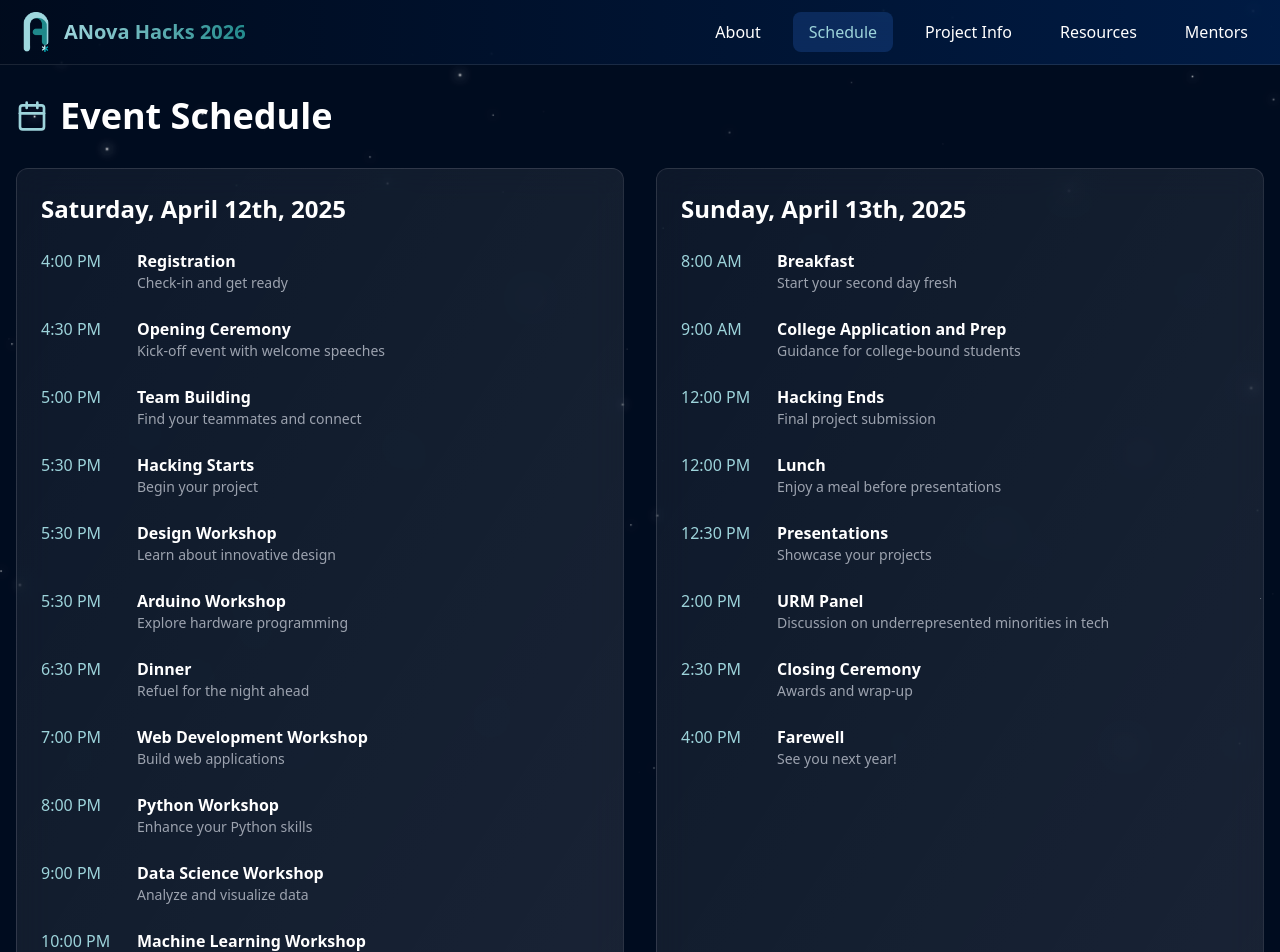
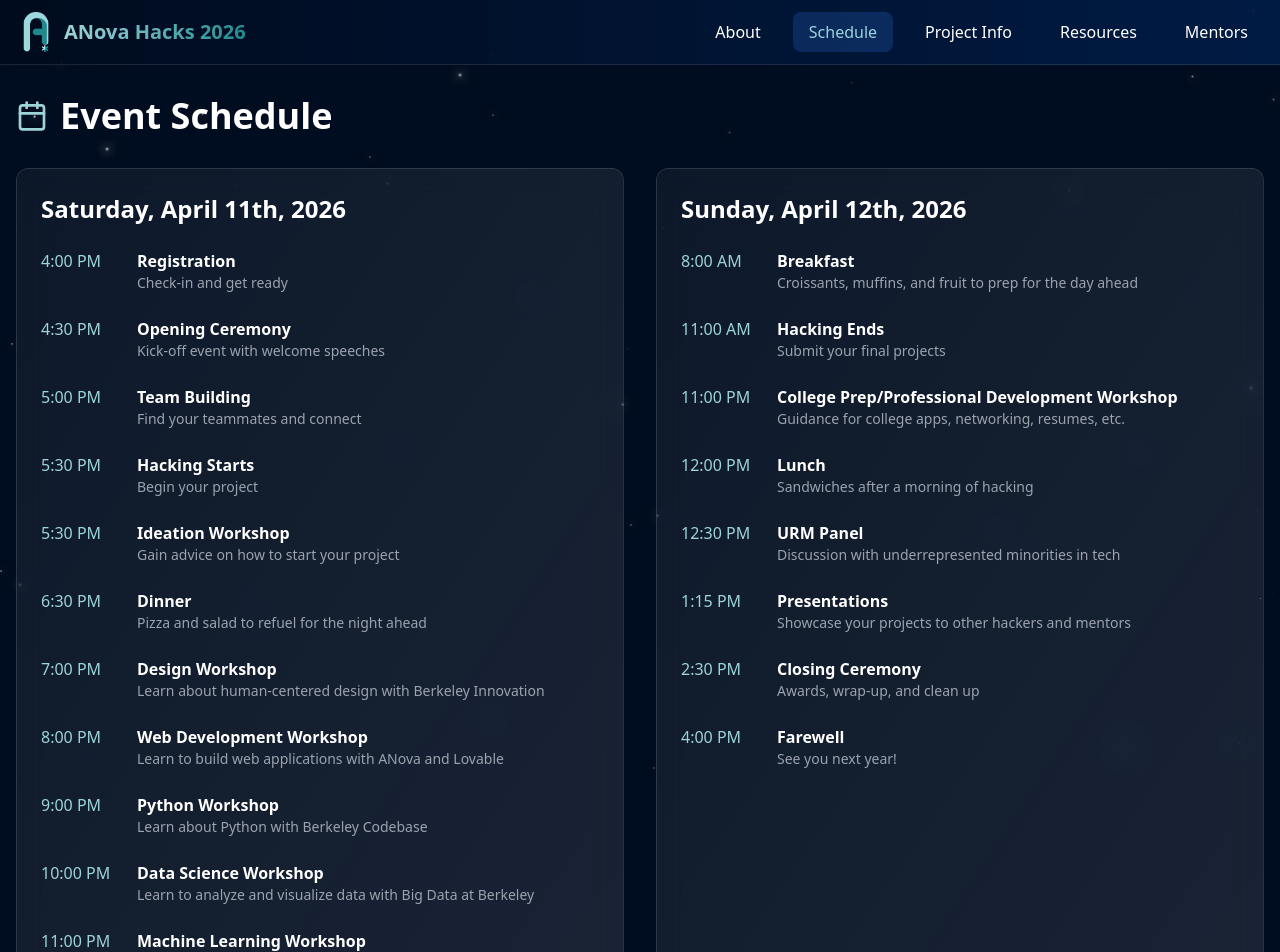
Before and after one commit to slingann/anova-hacks-26, a React (Vite) app: page /schedule in a window 1280 px wide. Shown: the top 952 px of the page. Built offline with nearby package versions, Linux system fonts and the light colour scheme.

Commit message:
Change schedule dates and update event descriptions
Updated the schedule dates and modified event details for the weekend.

```diff
--- a/src/pages/Schedule.tsx
+++ b/src/pages/Schedule.tsx
@@ -5,33 +5,32 @@ import { Calendar } from 'lucide-react';
 const Schedule = () => {
   const schedule = [
     {
-      "day": "Saturday, April 12th, 2025",
+      "day": "Saturday, April 11th, 2026",
       "events": [
         { "time": "4:00 PM", "title": "Registration", "description": "Check-in and get ready" },
         { "time": "4:30 PM", "title": "Opening Ceremony", "description": "Kick-off event with welcome speeches" },
         { "time": "5:00 PM", "title": "Team Building", "description": "Find your teammates and connect" },
         { "time": "5:30 PM", "title": "Hacking Starts", "description": "Begin your project" },
-        { "time": "5:30 PM", "title": "Design Workshop", "description": "Learn about innovative design" },
-        { "time": "5:30 PM", "title": "Arduino Workshop", "description": "Explore hardware programming" },
-        { "time": "6:30 PM", "title": "Dinner", "description": "Refuel for the night ahead" },
-        { "time": "7:00 PM", "title": "Web Development Workshop", "description": "Build web applications" },
-        { "time": "8:00 PM", "title": "Python Workshop", "description": "Enhance your Python skills" },
-        { "time": "9:00 PM", "title": "Data Science Workshop", "description": "Analyze and visualize data" },
-        { "time": "10:00 PM", "title": "Machine Learning Workshop", "description": "Dive into ML concepts" },
-        { "time": "11:00 PM", "title": "App Development Workshop", "description": "Create mobile apps" },
-        { "time": "12:00 AM", "title": "Late Night Festivities", "description": "Unwind and have fun" }
+        { "time": "5:30 PM", "title": "Ideation Workshop", "description": "Gain advice on how to start your project" },
+        { "time": "6:30 PM", "title": "Dinner", "description": "Pizza and salad to refuel for the night ahead" },
+        { "time": "7:00 PM", "title": "Design Workshop", "description": "Learn about human-centered design with Berkeley Innovation" },
+        { "time": "8:00 PM", "title": "Web Development Workshop", "description": "Learn to build web applications with ANova and Lovable" },
+        { "time": "9:00 PM", "title": "Python Workshop", "description": "Learn about Python with Berkeley Codebase" },
+        { "time": "10:00 PM", "title": "Data Science Workshop", "description": "Learn to analyze and visualize data with Big Data at Berkeley" },
+        { "time": "11:00 PM", "title": "Machine Learning Workshop", "description": "Dive into ML concepts with Machine Learning at Berkeley" },
+        { "time": "12:00 AM", "title": "Late Night Festivities", "description": "Unwind and have fun with snacks and games" }
       ]
     },
     {
-      "day": "Sunday, April 13th, 2025",
+      "day": "Sunday, April 12th, 2026",
       "events": [
-        { "time": "8:00 AM", "title": "Breakfast", "description": "Start your second day fresh" },
-        { "time": "9:00 AM", "title": "College Application and Prep", "description": "Guidance for college-bound students" },
-        { "time": "12:00 PM", "title": "Hacking Ends", "description": "Final project submission" },
-        { "time": "12:00 PM", "title": "Lunch", "description": "Enjoy a meal before presentations" },
-        { "time": "12:30 PM", "title": "Presentations", "description": "Showcase your projects" },
-        { "time": "2:00 PM", "title": "URM Panel", "description": "Discussion on underrepresented minorities in tech" },
-        { "time": "2:30 PM", "title": "Closing Ceremony", "description": "Awards and wrap-up" },
+        { "time": "8:00 AM", "title": "Breakfast", "description": "Croissants, muffins, and fruit to prep for the day ahead" },
+        { "time": "11:00 AM", "title": "Hacking Ends", "description": "Submit your final projects" },
+        { "time": "11:00 PM", "title": "College Prep/Professional Development Workshop", "description": "Guidance for college apps, networking, resumes, etc." },
+        { "time": "12:00 PM", "title": "Lunch", "description": "Sandwiches after a morning of hacking" },
+        { "time": "12:30 PM", "title": "URM Panel", "description": "Discussion with underrepresented minorities in tech" },
+        { "time": "1:15 PM", "title": "Presentations", "description": "Showcase your projects to other hackers and mentors" },
+        { "time": "2:30 PM", "title": "Closing Ceremony", "description": "Awards, wrap-up, and clean up" },
         { "time": "4:00 PM", "title": "Farewell", "description": "See you next year!" }
       ]
     }
```
